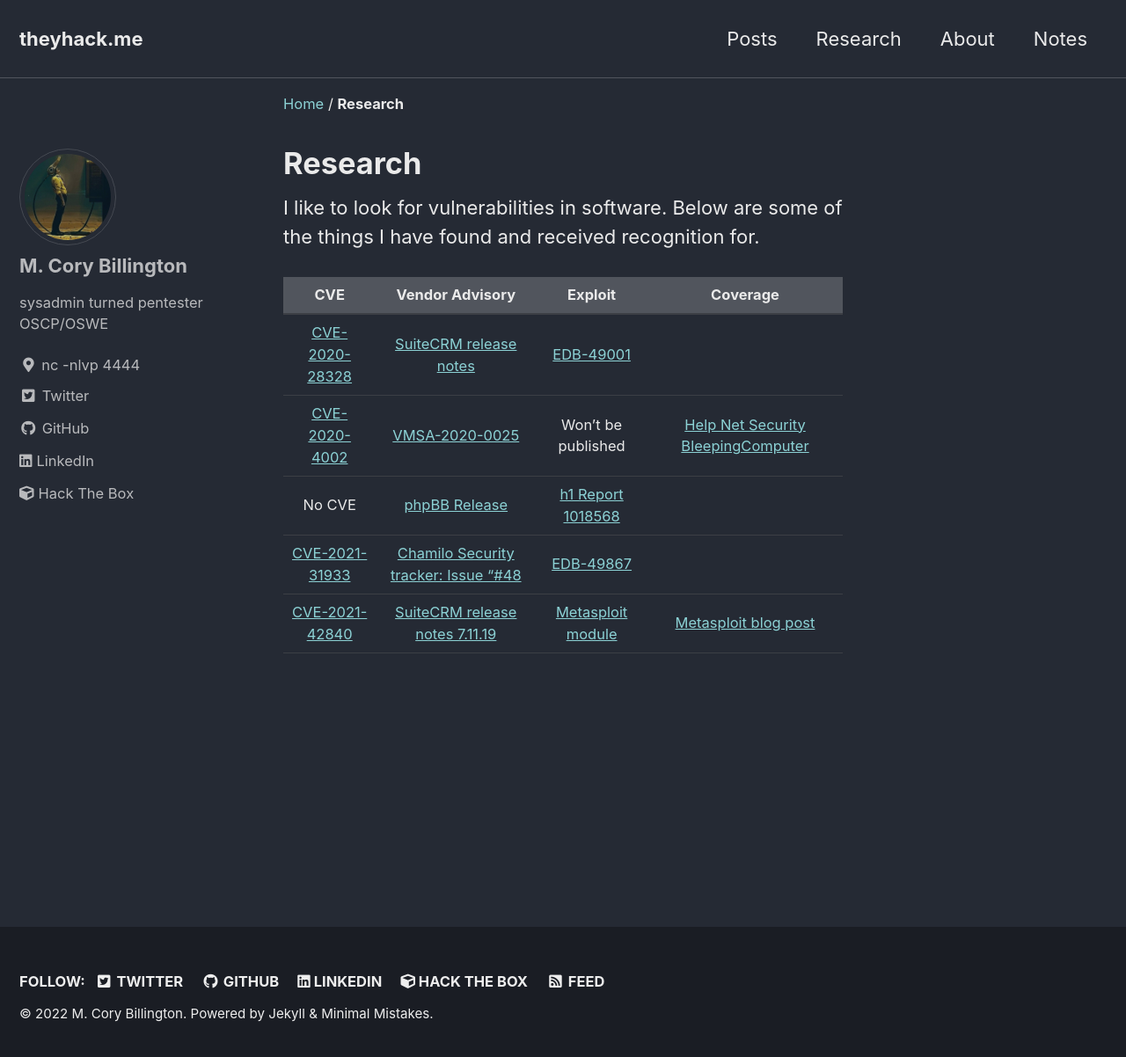
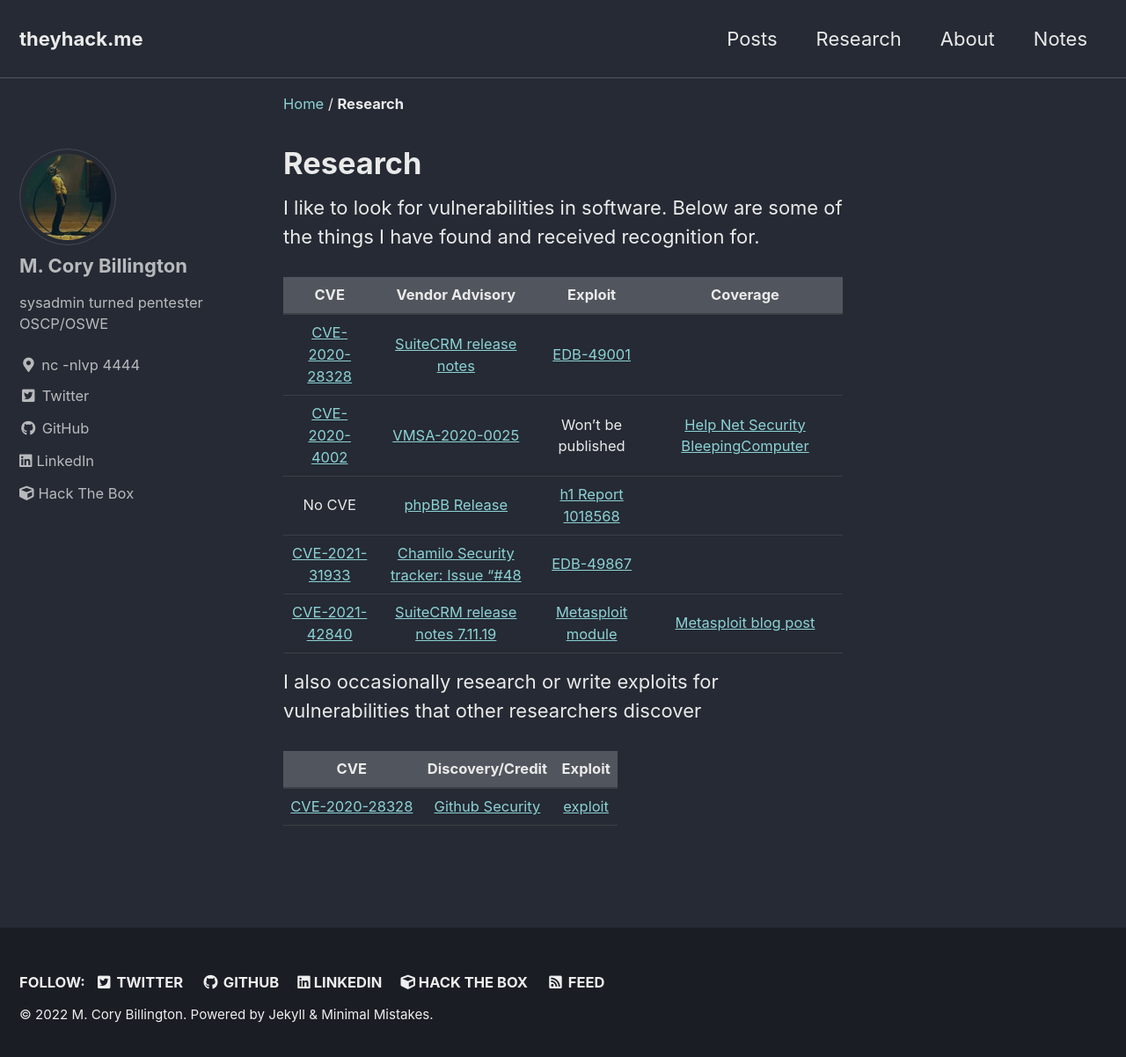
Before and after one commit to mcorybillington/mcorybillington.github.io, a Jekyll site: the page built from _pages/research.md, in a window 1280 px wide and 1209 px high. Shown: the top 1202 px of the window at 88% size. Built offline with Jekyll 4.4.1, drawn with Linux system fonts in a browser that asks for light colours; cached includes are drawn as plain includes.

```diff
--- a/_pages/research.md
+++ b/_pages/research.md
@@ -14,3 +14,9 @@
 | No CVE | [phpBB Release](https://www.phpbb.com/community/viewtopic.php?f=14&t=2573416) | [h1 Report 1018568](https://hackerone.com/reports/1018568)
 | [CVE-2021-31933](https://cve.mitre.org/cgi-bin/cvename.cgi?name=CVE-2021-31933) | [Chamilo Security tracker: Issue "#48](https://support.chamilo.org/projects/1/wiki/Security_issues#Issue-48-2021-04-17-Critical-impact-high-risk-Remote-Code-Execution) | [EDB-49867](https://www.exploit-db.com/exploits/49867)
 | [CVE-2021-42840](https://cve.mitre.org/cgi-bin/cvename.cgi?name=CVE-2021-42840) | [SuiteCRM release notes 7.11.19](https://suitecrm.com/time-to-upgrade-suitecrm-7-11-19-7-10-30-lts-released/) | [Metasploit module](https://github.com/rapid7/metasploit-framework/blob/master/modules/exploits/linux/http/suitecrm_log_file_rce.rb) | [Metasploit blog post](https://www.rapid7.com/blog/post/2021/06/04/metasploit-wrap-up-115/)
+
+I also occasionally research or write exploits for vulnerabilities that other researchers discover
+
+|  CVE  |  Discovery/Credit  |  Exploit  |
+| :---: | :---------------: | :-------: |
+| [CVE-2020-28328](https://cve.mitre.org/cgi-bin/cvename.cgi?name=CVE-2020-28328) | [Github Security](https://securitylab.github.com/research/Ubuntu-gdm3-accountsservice-LPE/) | [exploit](https://gist.github.com/mcorybillington/5f8c531555b80fdaec025111e8f1e940)
```
